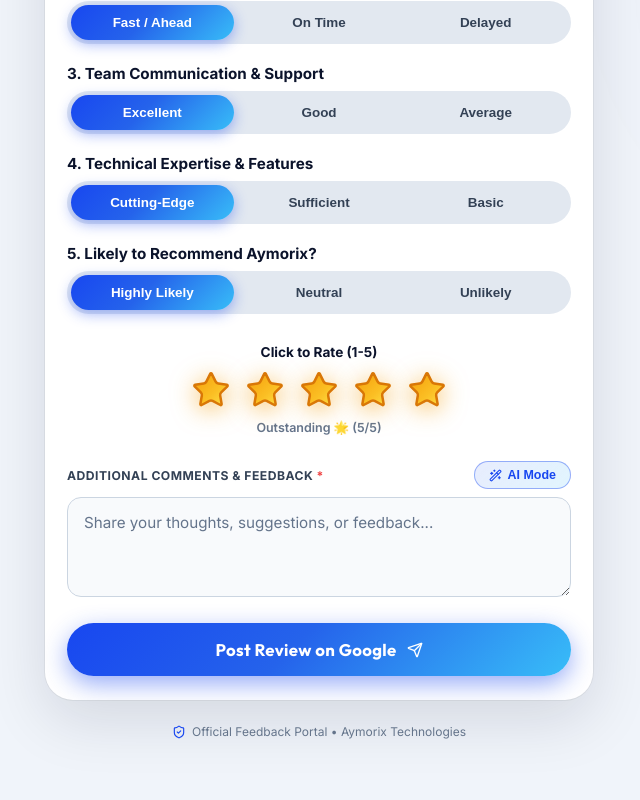
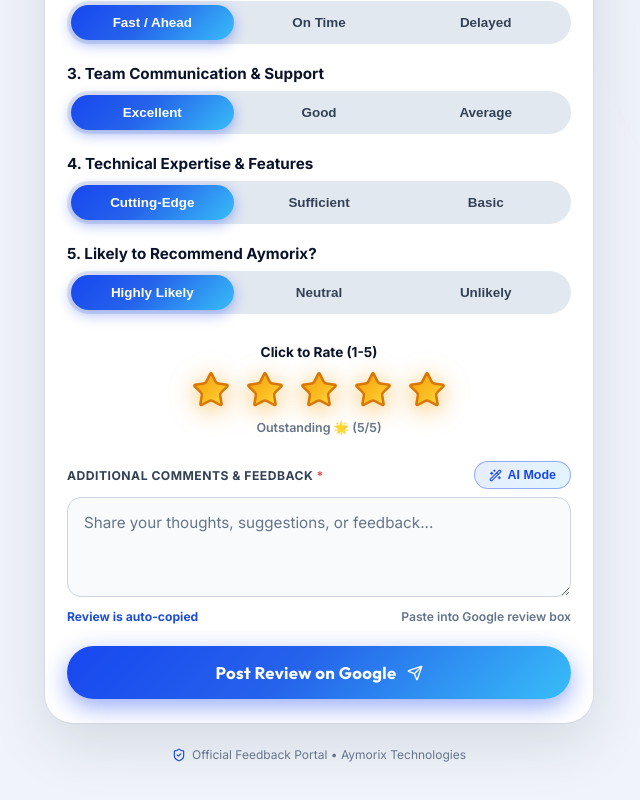
Before and after one commit to aymorix/review-system, a React (Vite) app: page / in a window 1280 px wide. Shown: the part 532-1332 px from the top of the page, without its empty margins (321-961 px from the left). Built offline with nearby package versions, Linux system fonts and the light colour scheme; no server answers.

Commit message:
resolve issue of autocopy

```diff
--- a/src/components/ReviewForm.jsx
+++ b/src/components/ReviewForm.jsx
@@ -10,6 +10,7 @@
 export const ReviewForm = ({ config, onOpenSuccess, isAiGenerated, setIsAiGenerated, reviewComment, setReviewComment }) => {
   const [name,        setName]        = useState('');
   const [rating,      setRating]      = useState(5);
+  const [copied,      setCopied]      = useState(false);
   const [answers,     setAnswers]     = useState({
     q1: config.questions[0]?.options[0] || '',
     q2: config.questions[1]?.options[0] || '',
@@ -38,6 +39,17 @@
 
   const progressPercent = Math.round((filledCount / 8) * 100);
 
+  const copyToClipboard = async (text) => {
+    if (!text || !text.trim()) return;
+    try {
+      await navigator.clipboard.writeText(text.trim());
+      setCopied(true);
+      setTimeout(() => setCopied(false), 1800);
+    } catch (e) {
+      console.warn('Clipboard copy failed:', e);
+    }
+  };
+
   const handleAiMode = async () => {
     setGenerating(true);
     try {
@@ -52,6 +64,7 @@
       setReviewComment(text);
       setIsAiGenerated(true);
       setGenCount(c => c + 1);
+      await copyToClipboard(text);
     } catch(e) {
       console.error(e);
     }
@@ -222,8 +235,29 @@
           onChange={e => {
             setReviewComment(e.target.value);
             setIsAiGenerated(false);
+            if (e.target.value && e.target.value.trim()) {
+              copyToClipboard(e.target.value);
+            }
           }}
         />
+
+        <div style={{
+          display: 'flex',
+          alignItems: 'center',
+          justifyContent: 'space-between',
+          marginTop: 8,
+          fontSize: '0.76rem',
+          color: '#1d4ed8',
+          fontWeight: 700,
+          gap: 8
+        }}>
+          <span>
+            {copied ? '✓ Review copied to clipboard' : 'Review is auto-copied'}
+          </span>
+          <span style={{ color: 'var(--text-muted)', fontWeight: 600 }}>
+            Paste into Google review box
+          </span>
+        </div>
 
         {isAiGenerated && (
           <div className="ai-badge">
```
